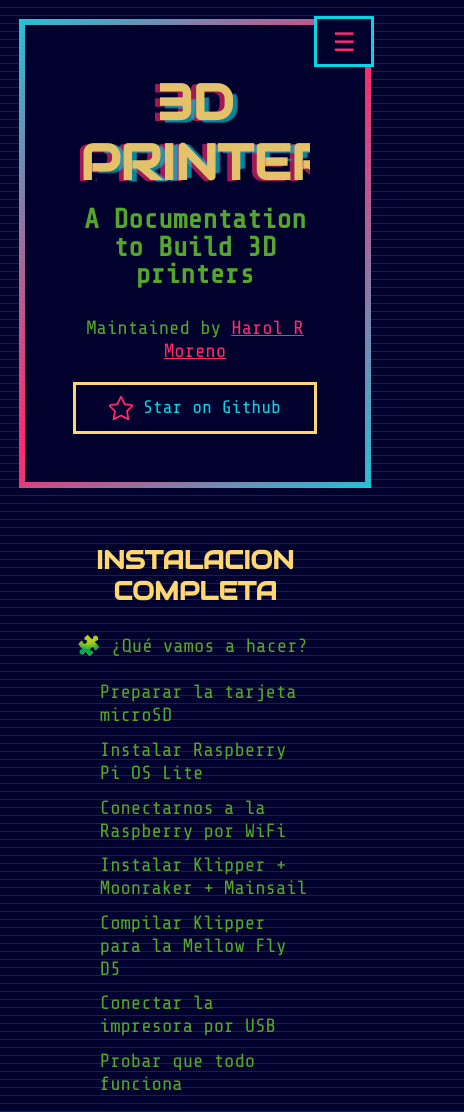
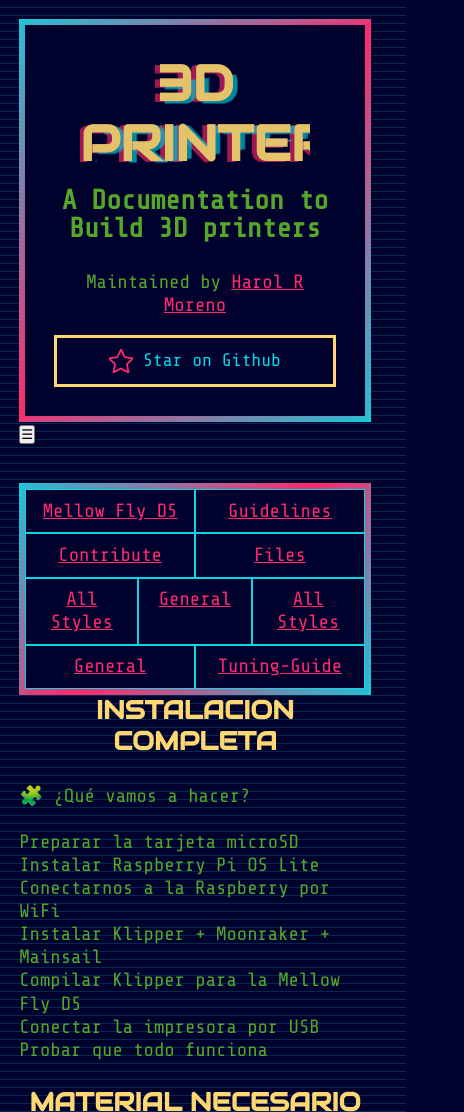
Before and after one commit to harrynow83/klipper-docs, a plain HTML site: page index.html in a window 390 px wide. Shown: the top 1112 px of the page, 464 px wide, since content can reach past the window. Drawn offline with nearby package versions, Linux system fonts and the light colour scheme.

Commit message:
update docs 2025-12-29 18:53

```diff
--- a/style.css
+++ b/style.css
@@ -37,16 +37,14 @@ body {
   font-size: clamp(1.2rem, 0.7rem + 0.9vw, 4rem);
   line-height: 1.2;
   overflow-x: hidden;
-  margin: 0 auto;
-  max-width: 1200px;
+  max-width: 112.5rem;
 }
 
-@media (min-width: 64rem) {
+@media (min-width: 48rem) {
   body {
     margin-left: 13em;
   }
 }
-
 
 h1,
 h2,
@@ -255,113 +253,6 @@ aside li {
   }
 }
 
-@media (max-width: 47.99rem) {
-  nav {
-    position: static;
-    margin-top: 1em;
-  }
-
-  nav ul {
-    flex-direction: column;
-  }
-
-  nav li {
-    flex: 1 1 auto;
-    padding: 1em;
-    font-size: 1.1em;
-  }
-}
-
-@media (max-width: 40rem) {
-  .container,
-  header,
-  nav,
-  aside,
-  section,
-  article {
-    padding: 1em;
-  }
-}
-
-
-pre {
-  overflow-x: auto;
-  white-space: pre;
-  max-width: 100%;
-}
-
-code {
-  font-size: 0.9em;
-}
-
-@media (max-width: 40rem) {
-  code {
-    font-size: 0.8em;
-  }
-}
-
-
-@media (max-width: 40rem) {
-  ol, ul {
-    padding-left: 1.2em;
-  }
-
-  li {
-    margin-bottom: 0.6em;
-  }
-}
-
-
-/* === HAMBURGER MENU === */
-
-.nav-toggle {
-  display: none;
-  position: fixed;
-  top: 1rem;
-  right: 1rem;
-  z-index: 200;
-  background: hsl(var(--dark-blue));
-  border: 0.2rem solid hsl(var(--neon-blue));
-  color: hsl(var(--neon-pink));
-  font-size: 1.6rem;
-  padding: 0.3em 0.6em;
-  cursor: pointer;
-}
-
-/* Mobile only */
-@media (max-width: 47.99rem) {
-  .nav-toggle {
-    display: block;
-  }
-
-  nav {
-    position: fixed;
-    top: 0;
-    left: 0;
-    height: 100vh;
-    width: 80%;
-    max-width: 18rem;
-    transform: translateX(-110%);
-    transition: transform 0.3s ease;
-    z-index: 150;
-  }
-
-  nav.open {
-    transform: translateX(0);
-  }
-
-  nav ul {
-    flex-direction: column;
-  }
-
-  nav li {
-    padding: 1em;
-    font-size: 1.1em;
-  }
-}
-
-
-
 /* === HEADER === */
 header {
   width: 100%;
@@ -439,16 +330,6 @@ nav a {
   font-size: 1em;
 }
 
-@media (min-width: 48rem) {
-  nav {
-    transform: none !important;
-    height: auto;
-  }
-
-  .nav-toggle {
-    display: none;
-  }
-}
 
 
 @media screen and (min-width: 48rem) {
```
